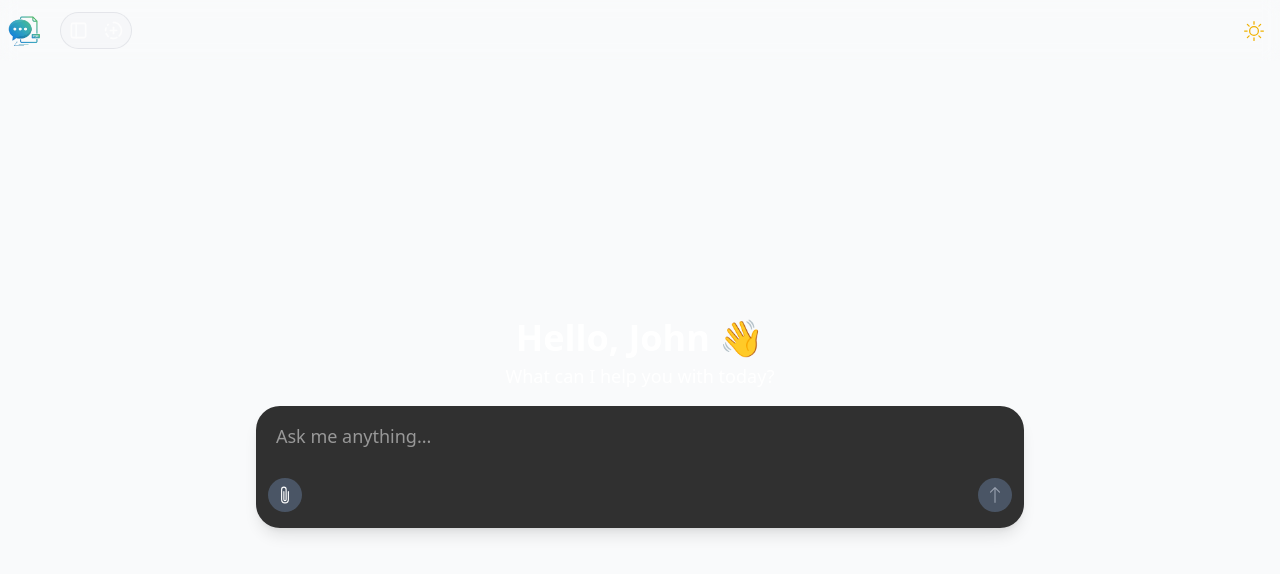
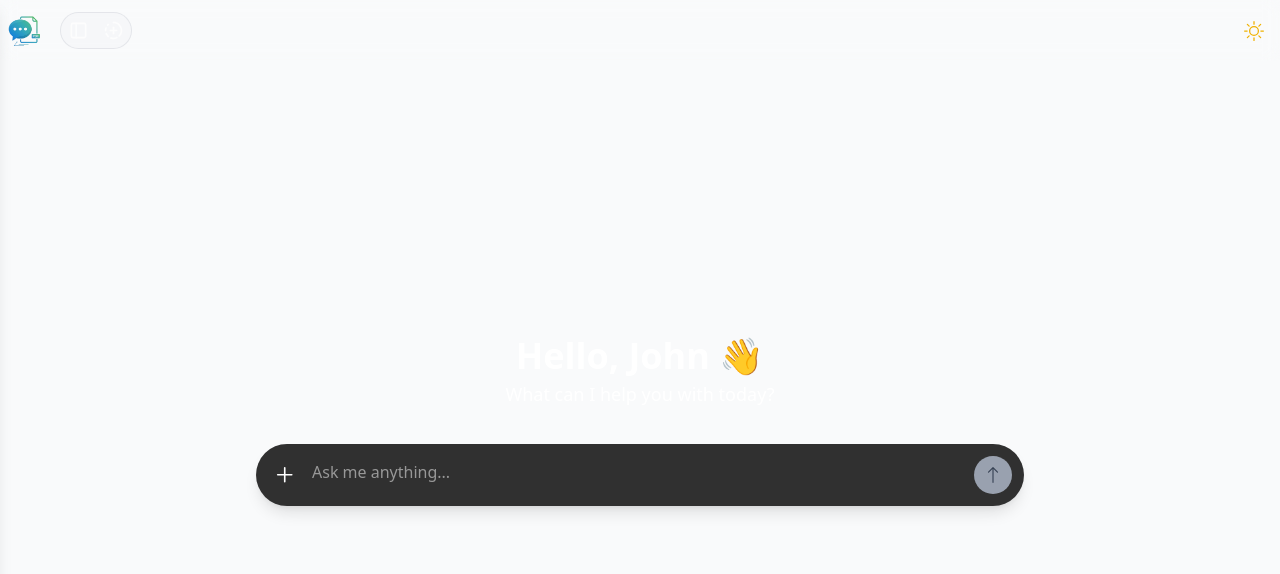
Before and after one commit to Mkcodes-in/Generative_Chatbot, a React (Vite) app: page / in a window 1280 px wide. Shown: the top 574 px of the page. Built offline with nearby package versions, Linux system fonts and the light colour scheme; no server answers; the database is empty; what groq-sdk would draw is missing.

Commit message:
make chatHistory and some bugs fixing

```diff
--- a/src/App.jsx
+++ b/src/App.jsx
@@ -21,7 +21,7 @@ function App() {
       {/* Main Content */}
       <div className={`flex-grow flex overflow-hidden ${isEmpty ? "items-center justify-center" : "flex-col"}`}>
         {isEmpty ? (
-          <div className="w-full px-4">
+          <div className="w-full px-4 flex flex-col items-center justify-center space-y-12">
             <div className="text-white font-sans text-center space-y-1">
               <h1 className="text-4xl font-semibold">Hello, John 👋</h1>
               <p className="text-lg mb-2">What can I help you with today?</p>
@@ -30,7 +30,7 @@ function App() {
           </div>
         ) : (
           <>
-            <div className="flex-grow overflow-y-auto px-4 py-6 space-y-2 ">
+            <div className="flex-grow overflow-y-auto py-6 space-y-2">
               <ChatSection />
             </div>
             <InputField />
--- a/src/component/ChatSection.jsx
+++ b/src/component/ChatSection.jsx
@@ -9,7 +9,7 @@ export default function ChatSection() {
   const messages = state?.messages ?? state ?? [];
 
   return (
-    <section className="max-w-7xl mx-auto text-gray-50 py-4">
+    <section className="max-w-7xl mx-auto text-gray-50 py-4 pr-5">
       <div className="flex flex-col gap-2 max-w-4xl mx-auto">
         {messages.map((itm, index) => (
           <div
--- a/src/component/InputField.jsx
+++ b/src/component/InputField.jsx
@@ -2,10 +2,11 @@ import React, { useRef, useState, useEffect, useContext } from 'react';
 import { BsArrowUp, BsPaperclip } from 'react-icons/bs';
 import { sendMsg } from '../api/api';
 import UseAiLoader from '../hooks/UseAiLoader';
-import { FaFilePdf } from 'react-icons/fa';
+import { FaFilePdf, FaPlus } from 'react-icons/fa';
 import { IoMdClose } from 'react-icons/io';
 import { supabase } from '../supabase/supabase';
 import UseChat from '../hooks/UseChat';
+import { GoPlus } from 'react-icons/go';
 
 export default function InputField() {
     const [message, setMessage] = useState('');
@@ -58,27 +59,27 @@ export default function InputField() {
     }
 
     return (
-        <div className='w-full p-4 pt-2 bg-transparent'>
+        <div className='w-full bg-transparent px-4'>
             <div
                 ref={textareaRef}
-                className='relative bg-[#303030] text-white pb-14 shadow-lg rounded-3xl w-full max-w-3xl mx-auto z-40'
+                className='relative bottom-5 bg-[#303030] text-white shadow-lg rounded-full w-full max-w-3xl mx-auto z-30'
             >
                 <textarea
                     value={message}
                     onChange={handleInputChange}
                     onKeyPress={handleKeyPress}
                     placeholder='Ask me anything...'
-                    className='w-full py-4 px-6 min-h-0 text-lg resize-none border-none outline-none pr-16 pl-5 transition-all duration-200 bg-transparent'
+                    className='w-full py-4 px-6 min-h-0 text-md resize-none border-none outline-none pr-16 pl-14 transition-all duration-200 bg-transparent'
                     rows={1}
                 />
 
                 {/* File Upload */}
                 <label
                     htmlFor="file"
-                    className='absolute bottom-4 left-3 p-2 rounded-full bg-gray-600 hover:bg-gray-500 text-white cursor-pointer transition-colors duration-200'
+                    className='absolute bottom-3.5 left-3 p-1 rounded-full hover:bg-gray-50/10 text-white cursor-pointer transition-colors duration-200'
                     title="Upload file"
                 >
-                    <BsPaperclip className="text-lg" />
+                    <GoPlus size={26} className="text-lg" />
                 </label>
                 <input
                     onChange={handleFileChange}
@@ -90,9 +91,9 @@ export default function InputField() {
                 <button
                     onClick={handleSubmit}
                     disabled={!message.trim()}
-                    className={`absolute bottom-4 right-3 p-2 rounded-full transition-all duration-200 ${message.trim()
+                    className={`absolute bottom-3 right-3 p-2.5 rounded-full transition-all duration-200 ${message.trim()
                         ? 'bg-gray-50 text-black hover:bg-white cursor-pointer'
-                        : 'bg-gray-600 text-gray-400 cursor-not-allowed'
+                        : 'bg-gray-400 text-gray-700 cursor-not-allowed'
                         }`}
                 >
                     <BsArrowUp className="text-lg font-bold" />
--- a/src/component/Slidebar.jsx
+++ b/src/component/Slidebar.jsx
@@ -9,6 +9,7 @@ import UseChat from '../hooks/UseChat';
 export default function Slidebar({ isActive, setIsActive }) {
   const {chatHistoryId, setActiveChatId, setChatHistoryId } = UseChat();
   const [chatHistory, setChatHistory] = useState([]);
+  const [activeChat, setActiveChat] = useState(null);
 
   useEffect(() => {
     (async () => {
@@ -30,20 +31,25 @@ export default function Slidebar({ isActive, setIsActive }) {
     })();
   }, []);
 
+  // new chat
   function newChat() {
     const chat_id = crypto.randomUUID();
     setActiveChatId(chat_id);
   }
 
+  // existing chat
   function existingChat(chatId) {
     if (chatId) {
       setActiveChatId(chatId);
     }
   }
 
+  function toggleDelete(chatId) {
+    setActiveChat(activeChat === chatId ? null : chatId);
+  }
   console.log(chatHistoryId)
   return (
-    <aside className={`fixed top-0 left-0 h-screen w-64 bg-zinc-800 transition-transform duration-300 text-white
+    <aside className={`fixed top-0 left-0 h-screen w-64 bg-zinc-800 transition-transform duration-300 text-white shadow-lg
       ${isActive ? "translate-x-0" : "-translate-x-full"}`}>
       <div className="flex flex-col gap-3 h-screen">
 
@@ -76,15 +82,15 @@ export default function Slidebar({ isActive, setIsActive }) {
             {chatHistory.map((itm) => (
               <button
                 onClick={() => {
-                  setChatHistoryId(itm.chat_id);
-                  existingChat(itm.chat_id);
-                  setIsActive(false);
+                setChatHistoryId(itm.chat_id);
+                existingChat(itm.chat_id);
+                setIsActive(false);
                 }}
                 key={itm.title}
                 className={`${itm.chat_id === chatHistoryId ? "bg-gray-100/10" : ""}
                 w-full px-2 py-1.5 text-start text-gray-50 rounded-xl
                 hover:bg-gray-100/10 transition-colors duration-150
-                cursor-pointer truncate max-w-1.5:`}
+                cursor-pointer truncate max-w-[250px]`}
               >
                 {itm.title}
               </button>
--- /dev/null
+++ b/src/utils/deleteChatHistory.js
@@ -0,0 +1,8 @@
+import { supabase } from "../supabase/supabase";
+
+export function deleteChatHistory(chat_id) {
+    return supabase
+        .from('messages')
+        .delete()
+        .eq('chat_id', chat_id);
+};
```
